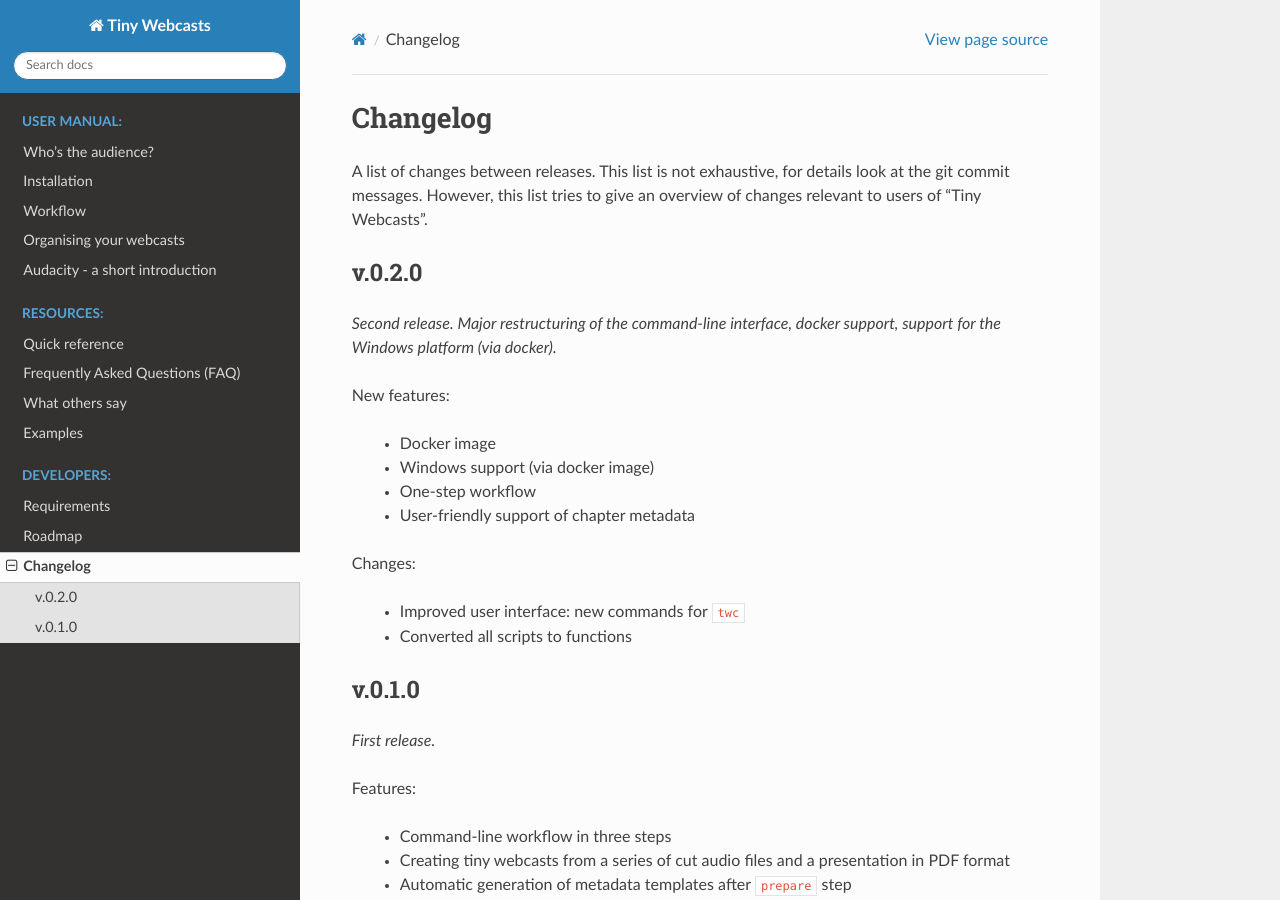
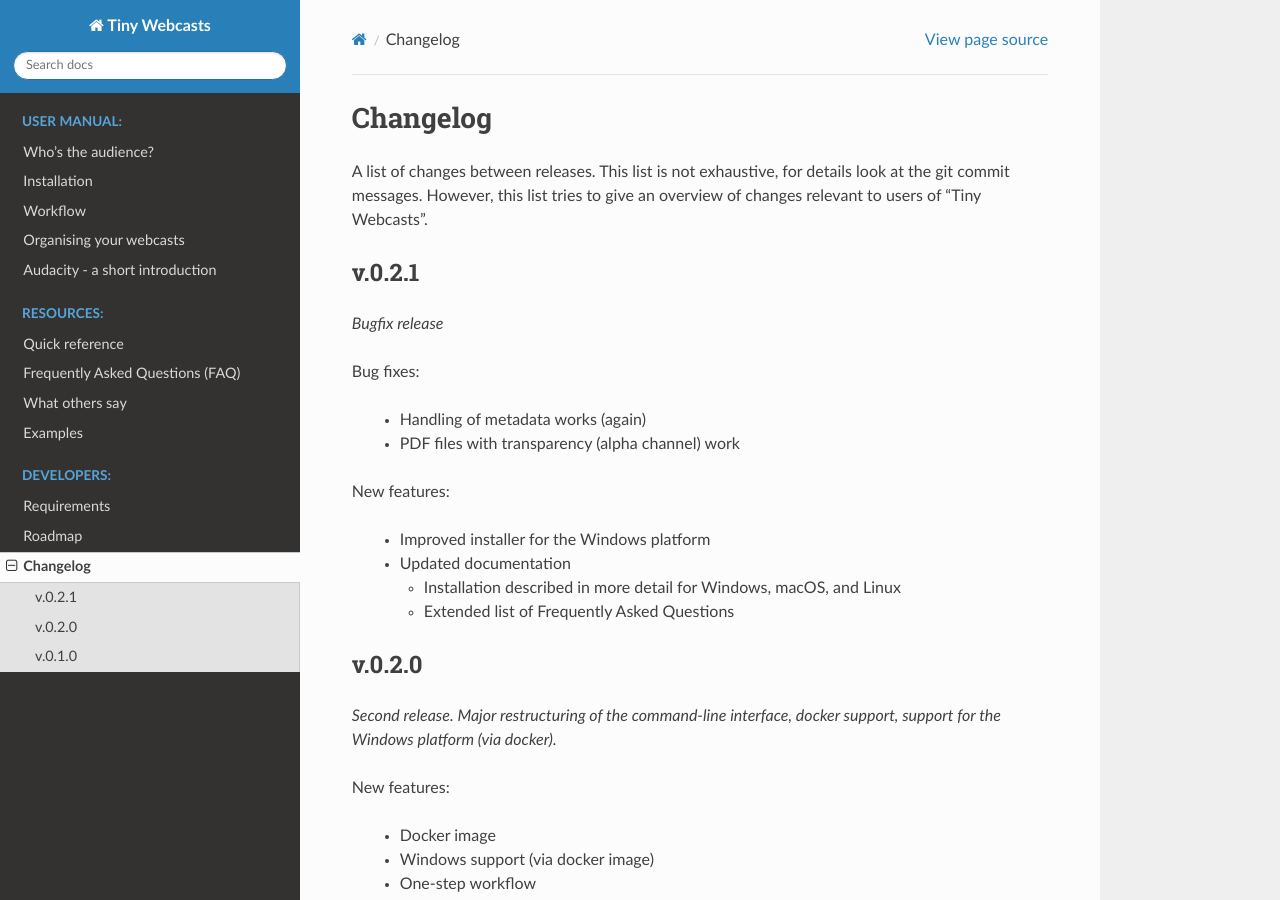
Before and after one commit to tillbiskup/tiny-webcasts, a Sphinx documentation site: the page built from docs/changelog.rst, in a window 1280 px wide and 900 px high. Built offline with Sphinx 7.4.7 and the Read the Docs theme 2.0.0, drawn with Linux system fonts in a browser that asks for light colours.

Commit message:
Update changelog for release v.0.2.1

```diff
--- a/docs/changelog.rst
+++ b/docs/changelog.rst
@@ -2,6 +2,25 @@
 #########
 
 A list of changes between releases. This list is not exhaustive, for details look at the git commit messages. However, this list tries to give an overview of changes relevant to users of "Tiny Webcasts".
+
+
+v.0.2.1
+=======
+
+*Bugfix release*
+
+Bug fixes:
+
+  * Handling of metadata works (again)
+  * PDF files with transparency (alpha channel) work
+
+New features:
+
+  * Improved installer for the Windows platform
+  * Updated documentation
+
+    * Installation described in more detail for Windows, macOS, and Linux
+    * Extended list of Frequently Asked Questions
 
 
 v.0.2.0
```
Also changed, not shown: 1 other file.
